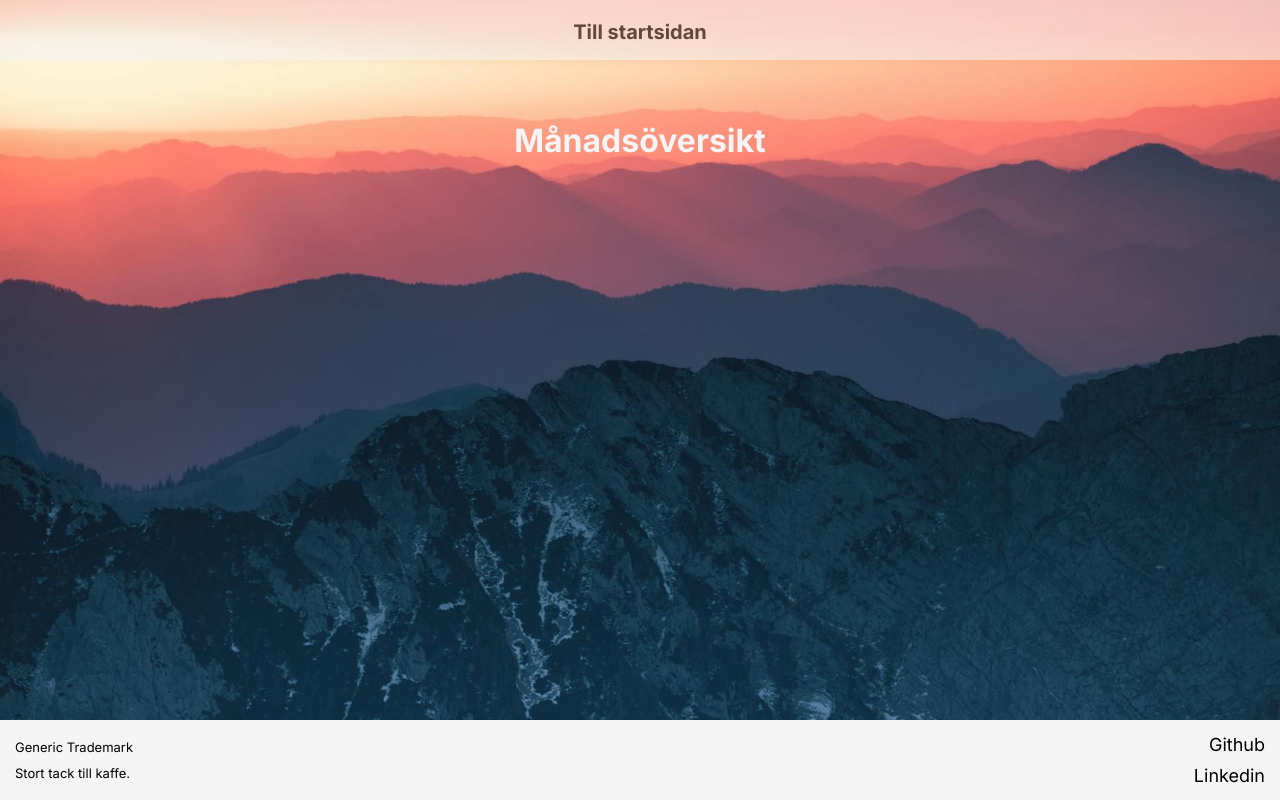
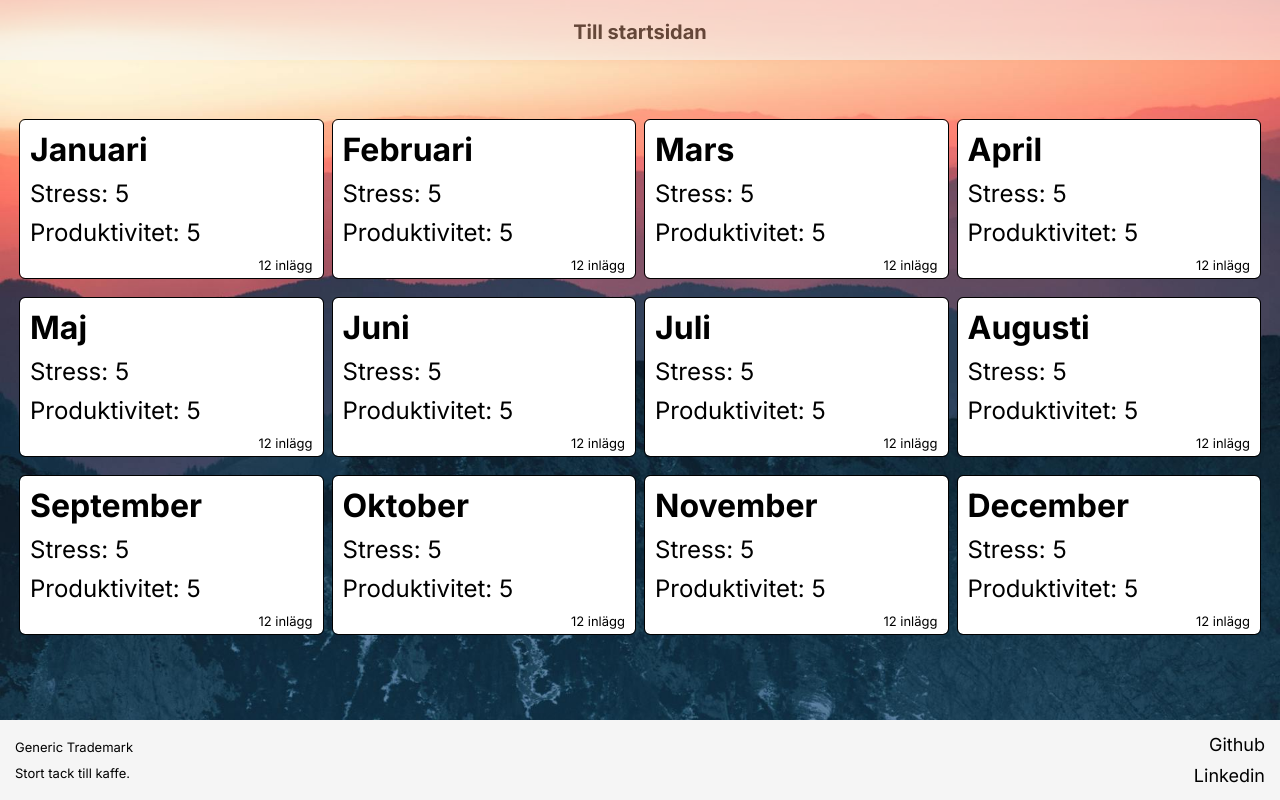
Before and after one commit to Joelljunggren/prodtrackerfrontend, a Next.js app: page /monthlyview in a window 1280 px wide. Built offline with nearby package versions, Linux system fonts and the light colour scheme.

Commit message:
Added placeholder monthly view

```diff
--- a/src/app/globals.css
+++ b/src/app/globals.css
@@ -299,10 +299,42 @@ form .form-details .messageInput {
 }
 
 .monthlyDiv {
-  margin: 40px;
-  display: flex;
-  align-items: center;
+  margin: 60px 20px 20px;
+  display: grid;
+  grid-template-columns: repeat(4, 1fr);
+  gap: 10px;
   justify-content: center;
+}
+
+.month {
+  margin: 10px;
+  font-weight: bold;
+}
+
+.monthlyAverages {
+  font-size: 2rem;
+  outline: solid 1px black;
+  border-radius: 5px;
+  margin-bottom: 10px;
+  background: white;
+  color: black;
+  transition: 0.3s ease;
+}
+
+.monthlyAverages:hover {
+  scale: 105%;
+}
+
+.monthlyStressAndProductivity {
+  padding: 0 10px 10px;
+  font-size: 1.5rem;
+}
+
+.monthlyEntries {
+  font-size: small;
+  text-align: right;
+  margin-bottom: 5px;
+  margin-right: 10px;
 }
 
 @media (max-width: 1200px) {
@@ -346,3 +378,22 @@ form .form-details .messageInput {
     height: 20px;
   }
 }
+
+@media (max-width:850px) {
+  .monthlyDiv {
+    grid-template-columns: repeat(3, 1fr);
+  }
+}
+
+@media (max-width:700px) {
+  .monthlyDiv {
+    grid-template-columns: repeat(2, 1fr);
+  }
+}
+
+@media (max-width:455px) {
+  .monthlyDiv {
+    grid-template-columns: repeat(1, 1fr);
+    margin: 40px 50px;
+  }
+}
--- a/src/app/monthlyview/page.tsx
+++ b/src/app/monthlyview/page.tsx
@@ -10,8 +10,78 @@ const Page: React.FC = () => {
     <>
     <Header/>
     <div className="monthlyDiv">
-    <h1>Månadsöversikt</h1>
         <div className="monthlyAverages">
+            <div className="month">Januari
+            </div>
+            <div className="monthlyStressAndProductivity">Stress: 5</div>
+            <div className="monthlyStressAndProductivity">Produktivitet: 5</div>
+            <div className="monthlyEntries">12 inlägg</div>
+        </div>
+        <div className="monthlyAverages">
+            <div className="month">Februari</div>
+            <div className="monthlyStressAndProductivity">Stress: 5</div>
+            <div className="monthlyStressAndProductivity">Produktivitet: 5</div>
+            <div className="monthlyEntries">12 inlägg</div>
+        </div>
+        <div className="monthlyAverages">
+            <div className="month">Mars</div>
+            <div className="monthlyStressAndProductivity">Stress: 5</div>
+            <div className="monthlyStressAndProductivity">Produktivitet: 5</div>
+            <div className="monthlyEntries">12 inlägg</div>
+        </div>
+        <div className="monthlyAverages">
+            <div className="month">April</div>
+            <div className="monthlyStressAndProductivity">Stress: 5</div>
+            <div className="monthlyStressAndProductivity">Produktivitet: 5</div>
+            <div className="monthlyEntries">12 inlägg</div>
+        </div>
+        <div className="monthlyAverages">
+            <div className="month">Maj</div>
+            <div className="monthlyStressAndProductivity">Stress: 5</div>
+            <div className="monthlyStressAndProductivity">Produktivitet: 5</div>
+            <div className="monthlyEntries">12 inlägg</div>
+        </div>
+        <div className="monthlyAverages">
+            <div className="month">Juni</div>
+            <div className="monthlyStressAndProductivity">Stress: 5</div>
+            <div className="monthlyStressAndProductivity">Produktivitet: 5</div>
+            <div className="monthlyEntries">12 inlägg</div>
+        </div>
+        <div className="monthlyAverages">
+            <div className="month">Juli</div>
+            <div className="monthlyStressAndProductivity">Stress: 5</div>
+            <div className="monthlyStressAndProductivity">Produktivitet: 5</div>
+            <div className="monthlyEntries">12 inlägg</div>
+        </div>
+        <div className="monthlyAverages">
+            <div className="month">Augusti</div>
+            <div className="monthlyStressAndProductivity">Stress: 5</div>
+            <div className="monthlyStressAndProductivity">Produktivitet: 5</div>
+            <div className="monthlyEntries">12 inlägg</div>
+        </div>
+        <div className="monthlyAverages">
+            <div className="month">September</div>
+            <div className="monthlyStressAndProductivity">Stress: 5</div>
+            <div className="monthlyStressAndProductivity">Produktivitet: 5</div>
+            <div className="monthlyEntries">12 inlägg</div>
+        </div>
+        <div className="monthlyAverages">
+            <div className="month">Oktober</div>
+            <div className="monthlyStressAndProductivity">Stress: 5</div>
+            <div className="monthlyStressAndProductivity">Produktivitet: 5</div>
+            <div className="monthlyEntries">12 inlägg</div>
+        </div>
+        <div className="monthlyAverages">
+            <div className="month">November</div>
+            <div className="monthlyStressAndProductivity">Stress: 5</div>
+            <div className="monthlyStressAndProductivity">Produktivitet: 5</div>
+            <div className="monthlyEntries">12 inlägg</div>
+        </div>
+        <div className="monthlyAverages">
+            <div className="month">December</div>
+            <div className="monthlyStressAndProductivity">Stress: 5</div>
+            <div className="monthlyStressAndProductivity">Produktivitet: 5</div>
+            <div className="monthlyEntries">12 inlägg</div>
         </div>
     </div>
     <Footer/>
```
